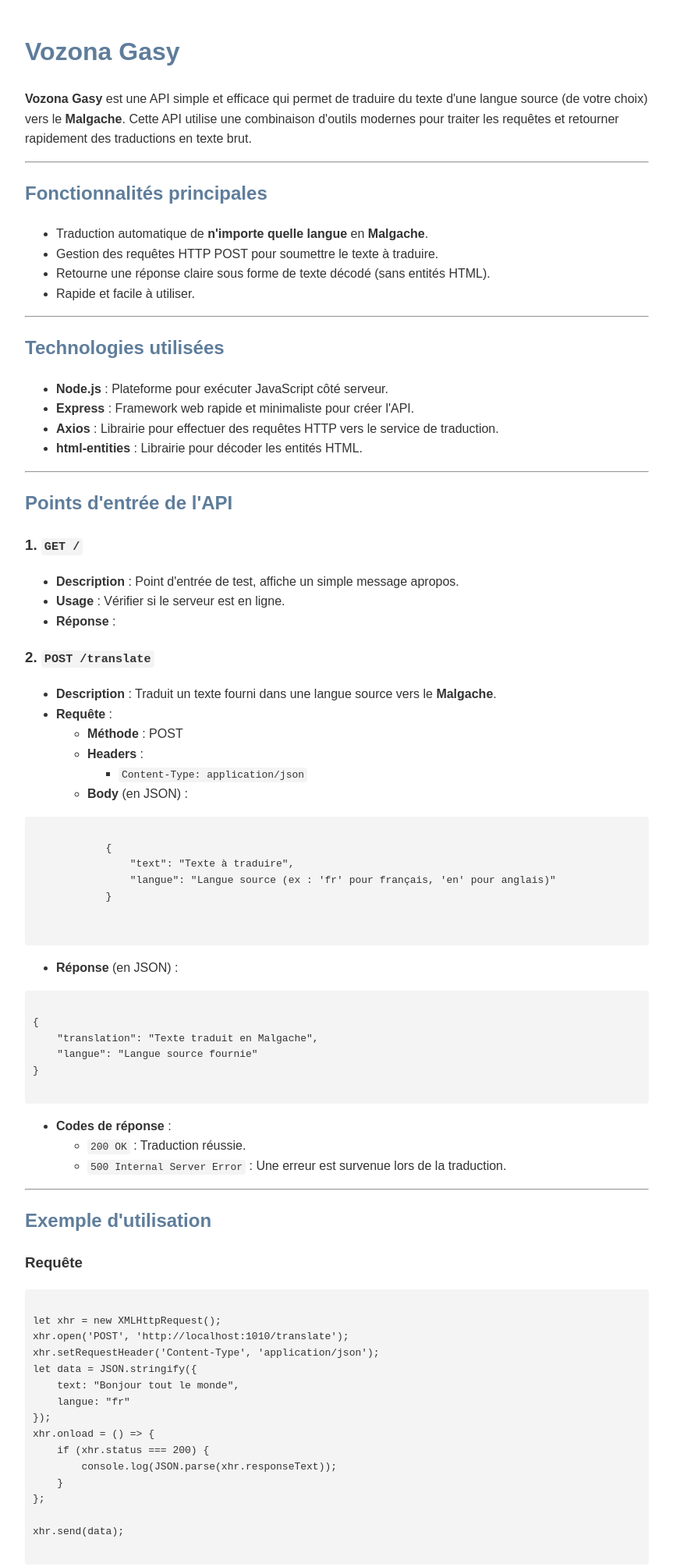
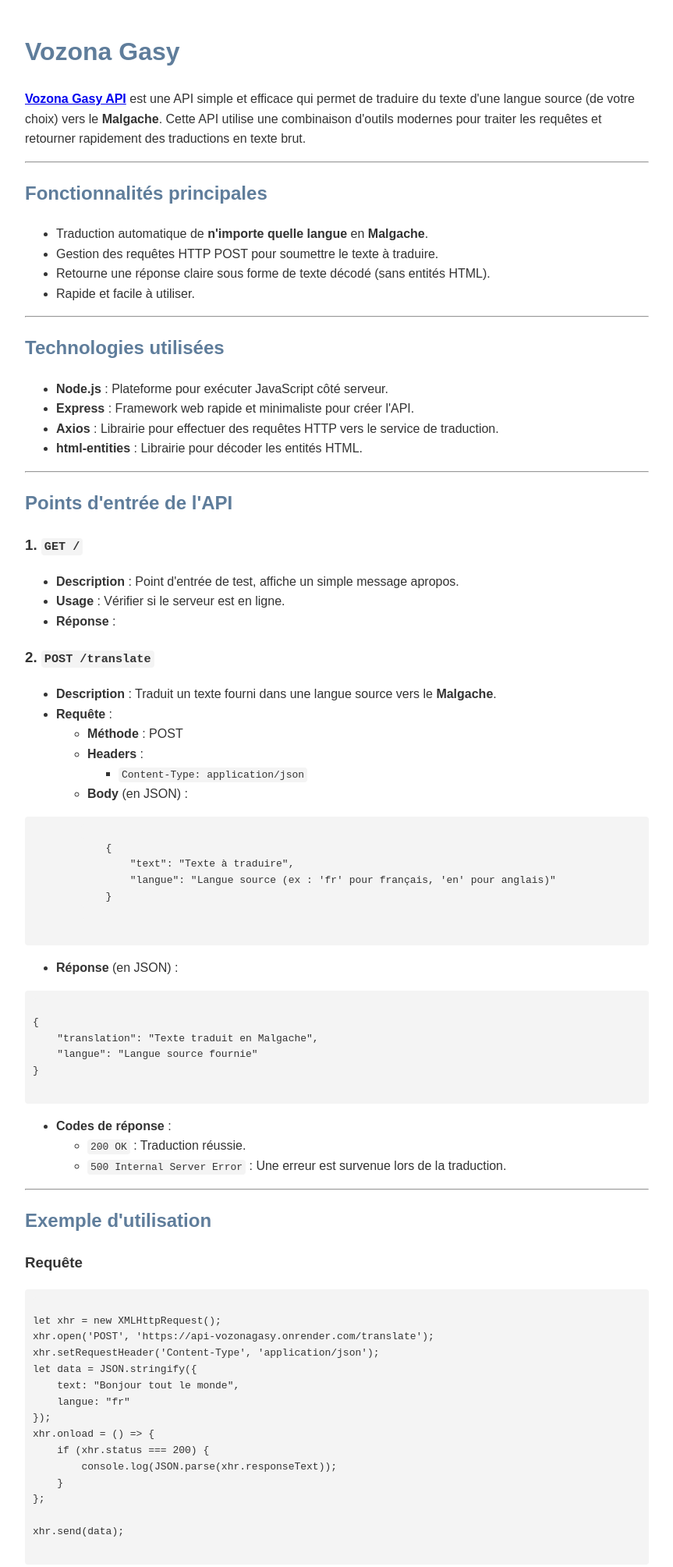
Before and after one commit to lantomalala/api_vozonagasy, a website: page index.html in a window 1280 px wide. Shown: the top 2009 px of the page at 78% size, without its empty margins (208-1071 px from the left). Drawn offline with Linux system fonts and the light colour scheme.

Commit message:
Add last update

```diff
--- a/index.html
+++ b/index.html
@@ -39,7 +39,7 @@
 <body>
     <h1>Vozona Gasy</h1>
 
-    <p><strong>Vozona Gasy</strong> est une API simple et efficace qui permet de traduire du texte d'une langue source
+    <p><strong><a href="https://api-vozonagasy.onrender.com/">Vozona Gasy API</a> </strong> est une API simple et efficace qui permet de traduire du texte d'une langue source
         (de votre choix) vers le <strong>Malgache</strong>. Cette API utilise une combinaison d'outils modernes pour
         traiter les requêtes et retourner rapidement des traductions en texte brut.</p>
 
@@ -134,7 +134,7 @@
 <pre>
 <code>
 let xhr = new XMLHttpRequest();
-xhr.open('POST', 'http://localhost:1010/translate');
+xhr.open('POST', 'https://api-vozonagasy.onrender.com/translate');
 xhr.setRequestHeader('Content-Type', 'application/json');
 let data = JSON.stringify({
     text: "Bonjour tout le monde",
```
